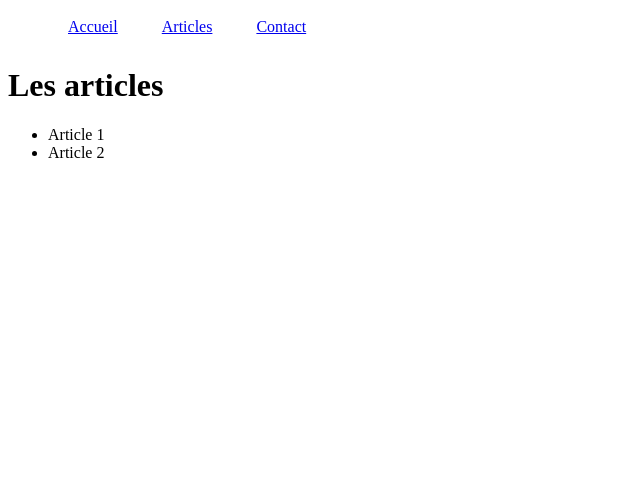
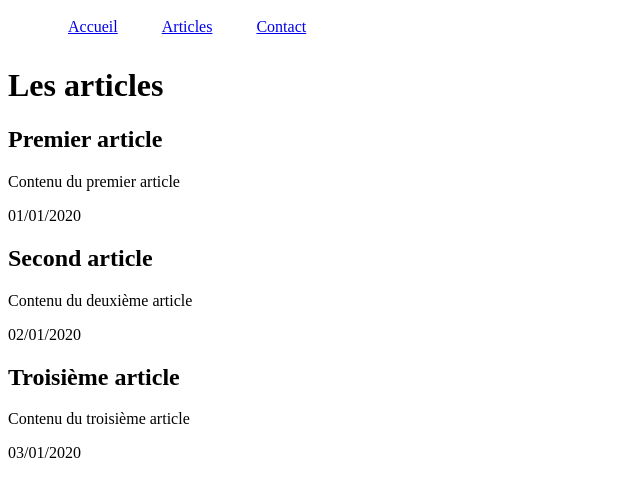
Before and after one commit to eboueleamana/DjangoBlog, a Django app: page /articles/ in a window 1280 px wide. Shown: the top 497 px of the page, without its empty margins (0-640 px from the left). Run offline with Django 3.2, Linux system fonts and the light colour scheme.

Commit message:
Template tag

```diff
--- /dev/null
+++ b/blog/db_articles.py
@@ -0,0 +1,18 @@
+articles = [
+    {
+        "titre": "Premier article",
+        "date_publication": "01/01/2020",
+        "contenu": "Contenu du premier article"
+    },
+    {
+        "titre": "Second article",
+        "date_publication": "02/01/2020",
+        "contenu": "Contenu du deuxième article"
+    },
+    {
+        "titre": "Troisième article",
+        "date_publication": "03/01/2020",
+        "contenu": "Contenu du troisième article"
+    },
+
+]
--- a/blog/views.py
+++ b/blog/views.py
@@ -1,6 +1,6 @@
 from django.http import HttpResponse
 from django.shortcuts import render
-
+from .db_articles import articles
 
 def home_view(request):
      #return HttpResponse('Hello World')
@@ -13,4 +13,4 @@ def contact_view(request):
 
 
 def articles_view(request):
-    return render(request, 'articles.html')
+    return render(request, 'articles.html', context={'articles': articles})
--- a/templates/articles.html
+++ b/templates/articles.html
@@ -2,8 +2,9 @@
 {% block titre %} Pages d'articles {% endblock %}
 {% block contenu %}
     <h1>Les articles</h1>
-    <ul>
-        <li>Article 1</li>
-        <li>Article 2</li>
-    </ul>
+    {% for article in articles %}
+        <h2>{{article.titre}}</h2>
+        <p>{{article.contenu}}</p>
+        <span>{{article.date_publication}}</span>
+    {%endfor%}
 {% endblock%}
```
